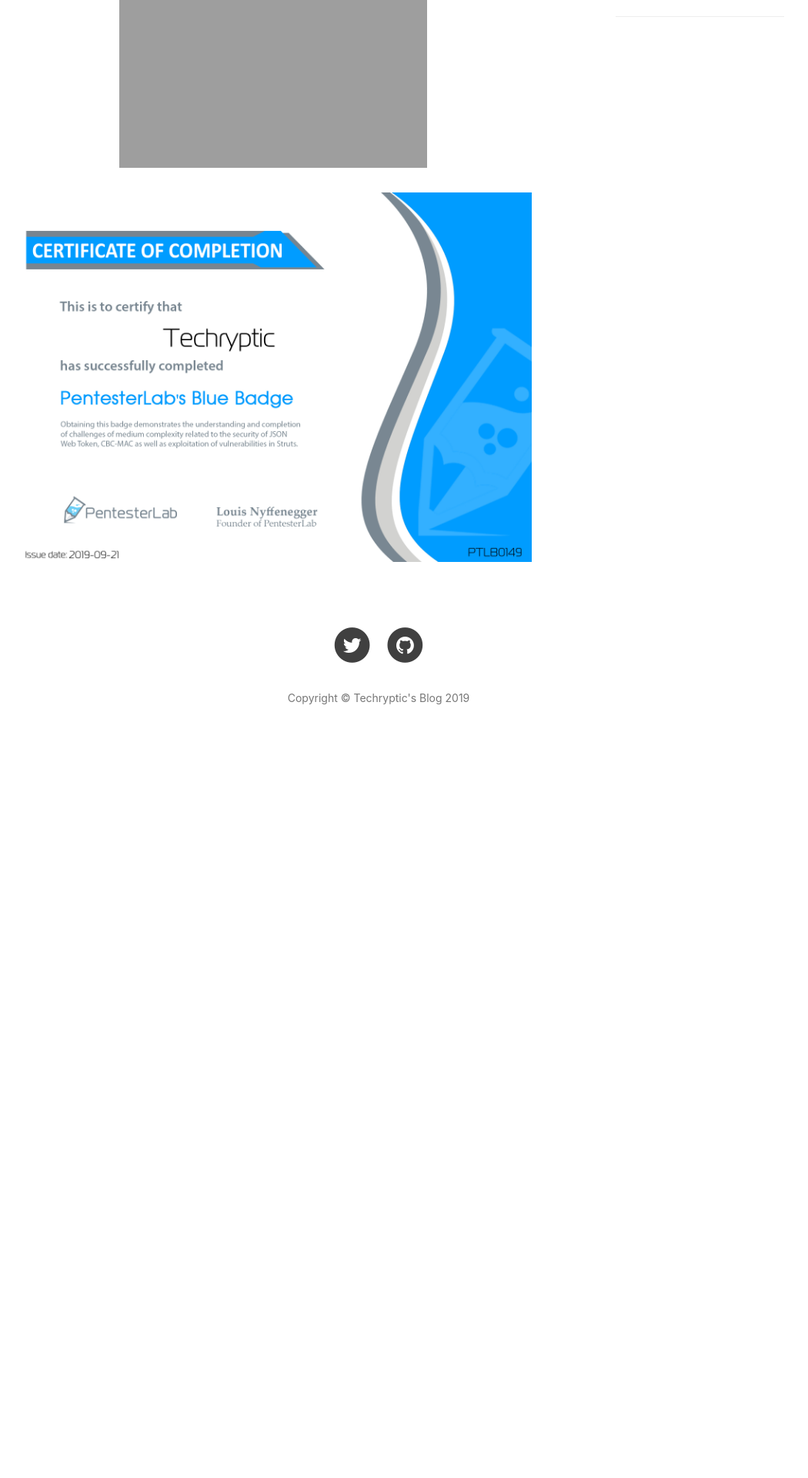
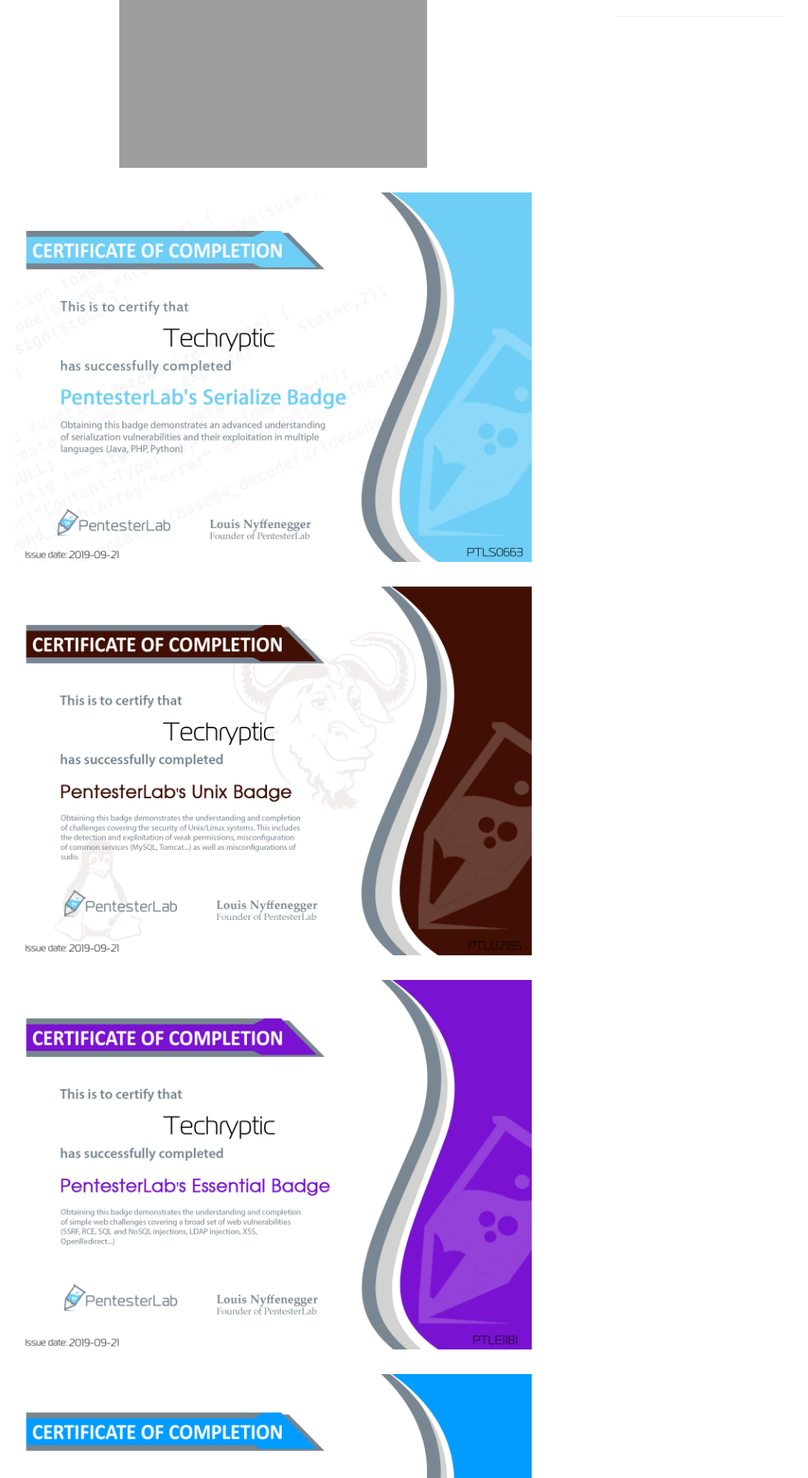
Before and after one commit to Techryptic/Techryptic.github.io, a Jekyll site: the page built from about.html, in a window 1280 px wide. Shown: the part 1168-3088 px from the top of the page at 77% size, without its empty margins (148-1198 px from the left). Built offline with Jekyll 4.4.1, drawn with Linux system fonts in a browser that asks for light colours; nearby versions of some CDN libraries; comment, search, counter and statistics services are not loaded; before the commit the page ends 2152 px from its top, so only the background shows below that.

Commit message:
Update about.html

```diff
--- a/about.html
+++ b/about.html
@@ -20,7 +20,14 @@
         <img src="https://techryptic.github.io/img/in-post/post-js-version/offsec-student-certified-emblem-rgb-osce.png">
         <img src="https://techryptic.github.io/img/in-post/post-js-version/oscp.png">
         <img src="https://techryptic.github.io/img/in-post/post-js-version/offsec-student-certified-emblem-rgb-oswp.png">
-        <img src="https://techryptic.github.io/img/in-post/post-js-version/pentesterlab/blue.png">
+        <img src="https://techryptic.github.io/img/in-post/post-js-version/pentesterlab/serialize.png" border="1">
+        <img src="https://techryptic.github.io/img/in-post/post-js-version/pentesterlab/unix.png" border="1">
+        <img src="https://techryptic.github.io/img/in-post/post-js-version/pentesterlab/essential.png" border="1">
+        <img src="https://techryptic.github.io/img/in-post/post-js-version/pentesterlab/blue.png" border="1">
+        <img src="https://techryptic.github.io/img/in-post/post-js-version/pentesterlab/yellow.png" border="1">
+        <img src="https://techryptic.github.io/img/in-post/post-js-version/pentesterlab/white.png" border="1">
+        <img src="https://techryptic.github.io/img/in-post/post-js-version/pentesterlab/introduction.png" border="1">
+
     </p>
 
 </div>
```
